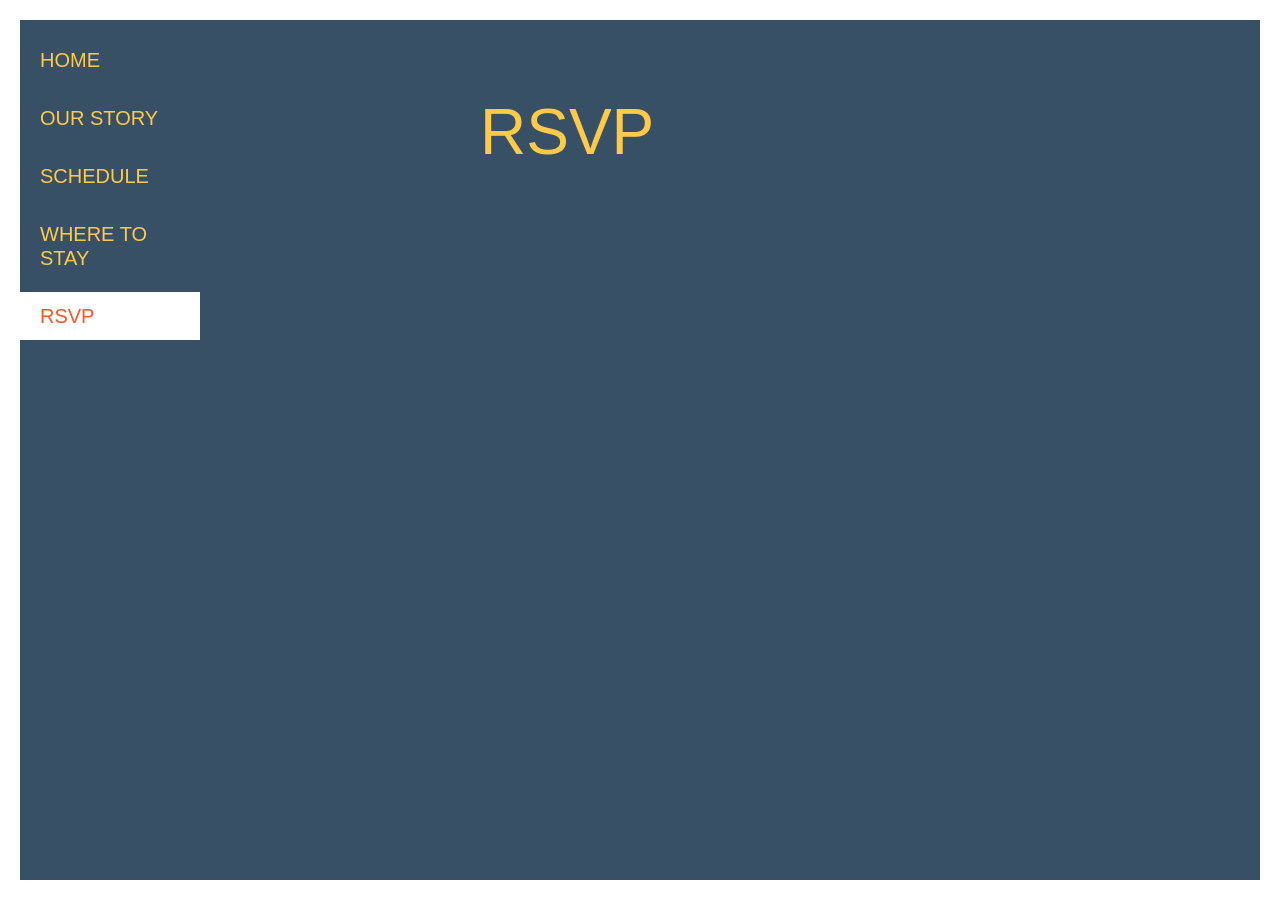
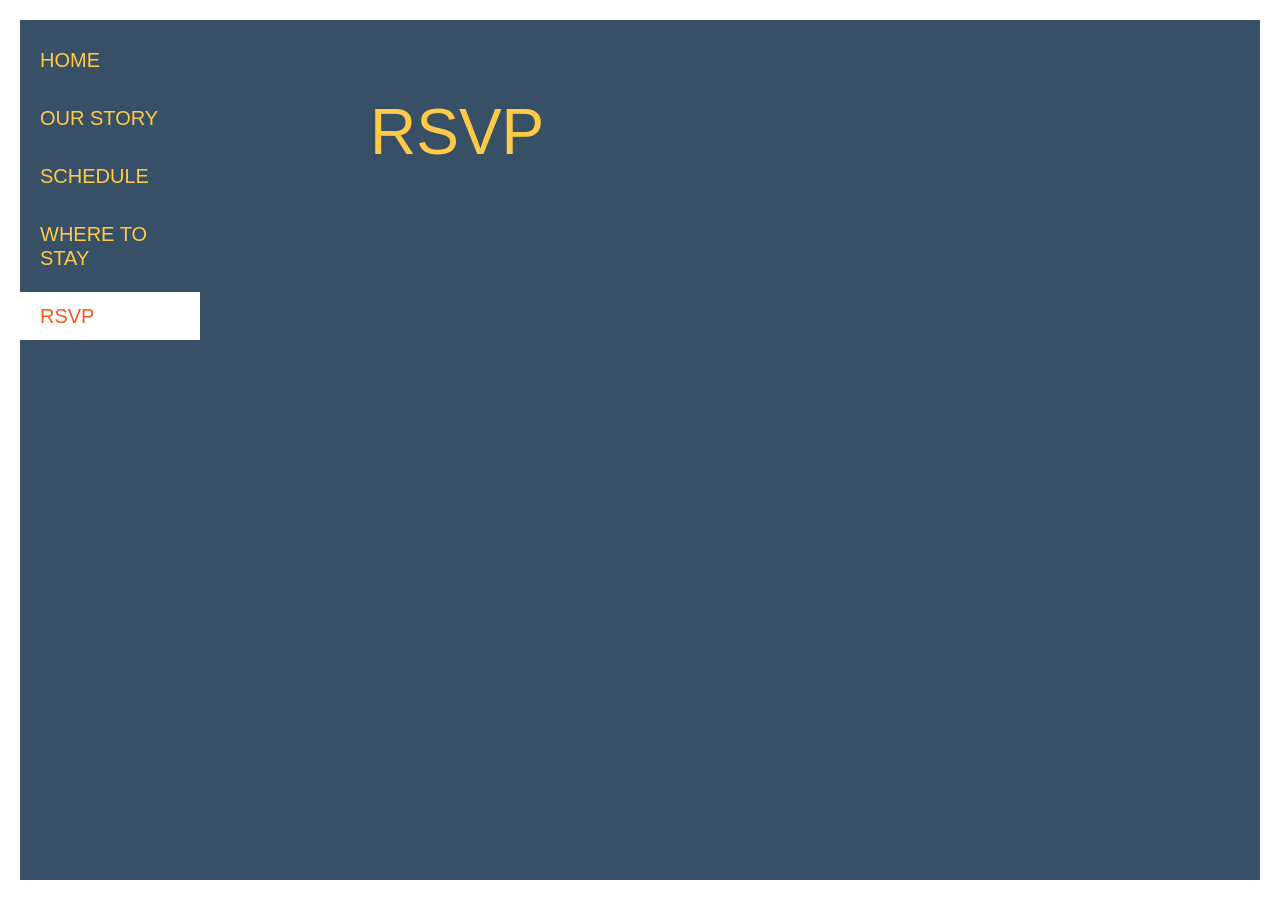
Before and after one commit to ianli/wedding.harmonli.com, a Jekyll site: the page built from rsvp.html, in a window 1280 px wide. Built offline with Jekyll 4.4.1, drawn with Linux system fonts in a browser that asks for light colours; nearby versions of some CDN libraries.

Commit message:
Change style to fit content layout better

```diff
--- a/_layouts/default.html
+++ b/_layouts/default.html
@@ -24,9 +24,6 @@
   <link rel="stylesheet" href="/css/main.css">
 </head>
 <body>
-
-  <!-- Body frame -->
-  <div class="bodyframe"></div>
 
   <ul class="sidenav">
     <li>
--- a/_sass/_app.scss
+++ b/_sass/_app.scss
@@ -11,10 +11,9 @@
 
 body {
   position: relative;
-  padding: 20px;
+  padding: $bodyframe-width;
   width: 100%;
   background-color: $nautical-dark-blue;
-
 }
 
 //////////////////////////////
@@ -22,7 +21,8 @@
 // The white frame around the content.
 //
 
-.bodyframe {
+body:after {
+  content: ' ';
   position: fixed;
   top: 0;
   left: 0;
@@ -84,13 +84,27 @@
 // Container
 //
 
-@media (min-width: $screen-sm-min) {
+// Small devices: Tablets
+@media (min-width: $screen-sm-min) and (max-width: $screen-sm-max) {
   body {
-    padding: 20px 20px 20px 200px;
+    padding-left: 200px;
   }
 
   .container {
-    width: 530px;
+    padding-left: 20px;
+    padding-right: 20px;
+    width: 100%;
+    // .container has padding on left and right side
+    max-width: 540px + (20px * 2);
+  }
+}
+
+// Medium and large devices
+@media (min-width: $screen-md-min) {
+  .container {
+    // .container has padding on left and right side
+    // with width $grid-gutter-width / 2.
+    width: 540px + $grid-gutter-width;
   }
 }
 
```
